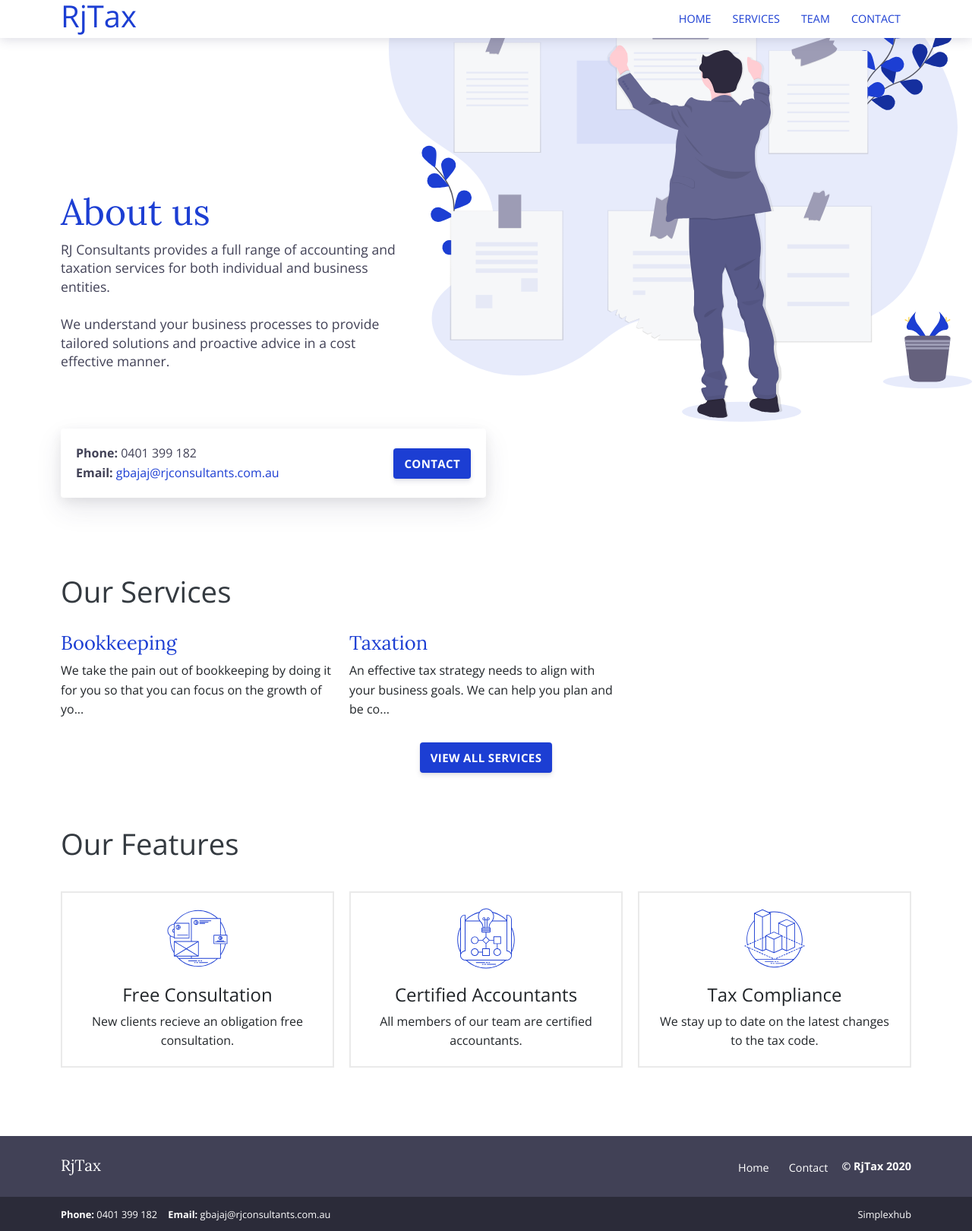
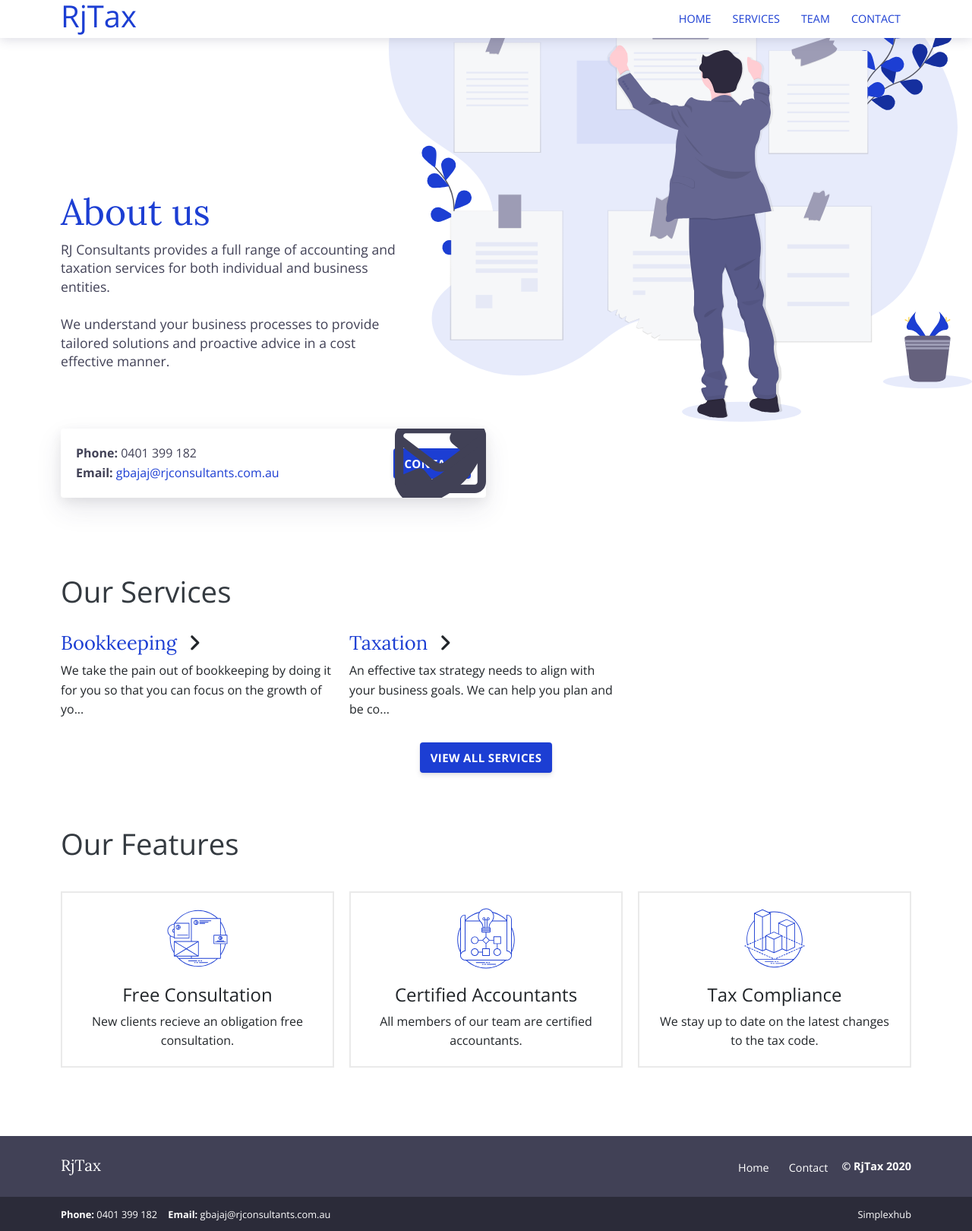
Before and after one commit to raisulsh2020/raisul-sh2020.github.io, a Jekyll site: the page built from index.html, in a window 1280 px wide. Shown: the whole page at 76% size. Built offline with Jekyll 4.4.1, drawn with Linux system fonts in a browser that asks for light colours; nearby versions of some CDN libraries; library files that are not in the unit come from our copies.

Commit message:
Content added

```diff
--- a/_layouts/default.html
+++ b/_layouts/default.html
@@ -6,6 +6,7 @@
   <meta name="viewport" content="width=device-width, initial-scale=1" />
   <link rel="icon" href="{{site.baseurl}}/images/favicon.png">
   <link href="{{site.baseurl}}/assets/css/style.css" rel="stylesheet">
+  <link href="{{site.baseurl}}/assets/vendor/font-awesome/css/all.min.css" rel="stylesheet">
 </head>
 <body class='page {{page.bodyClass}}'>
   {% include main-menu-mobile.html %}
@@ -19,3 +20,5 @@
   {% include google-analytics.html %}
 </body>
 </html>
+
+<script src="../assets/vendor/font-awesome/js/all.min.js"></script>
```
